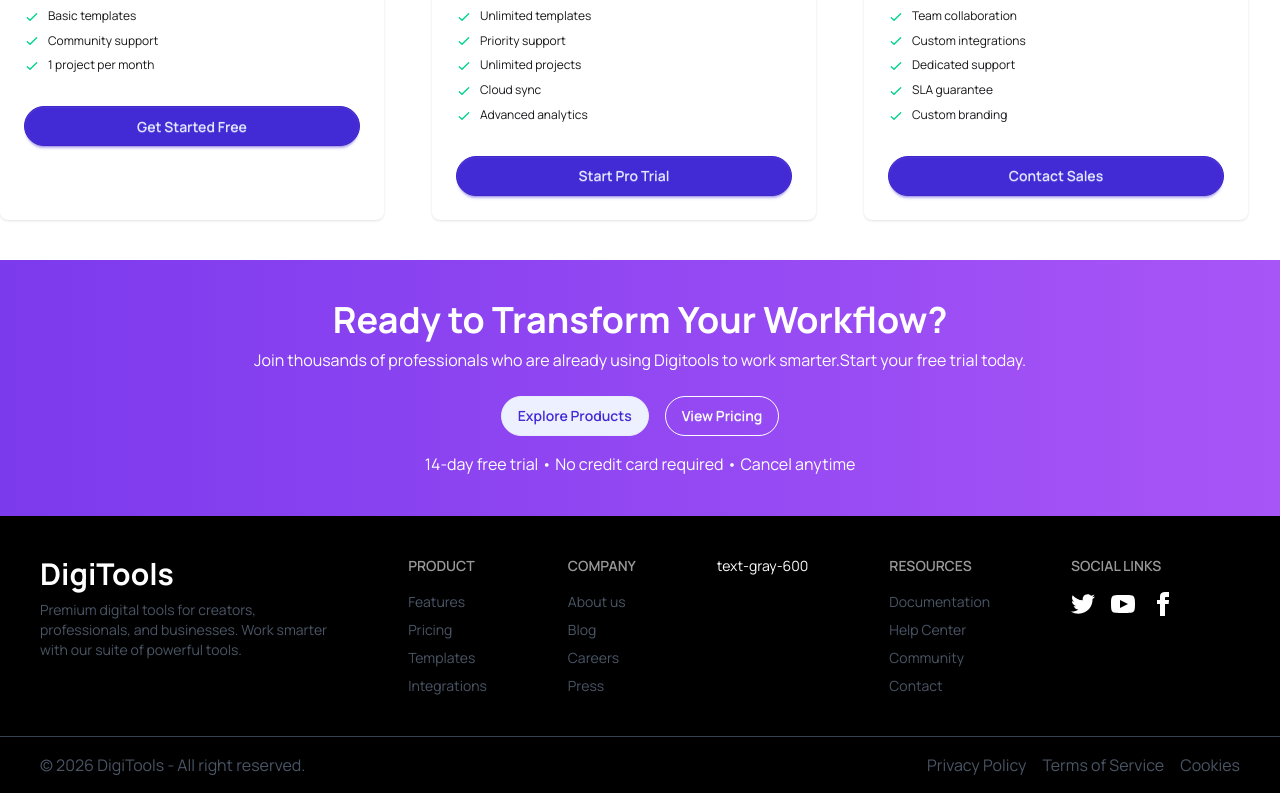
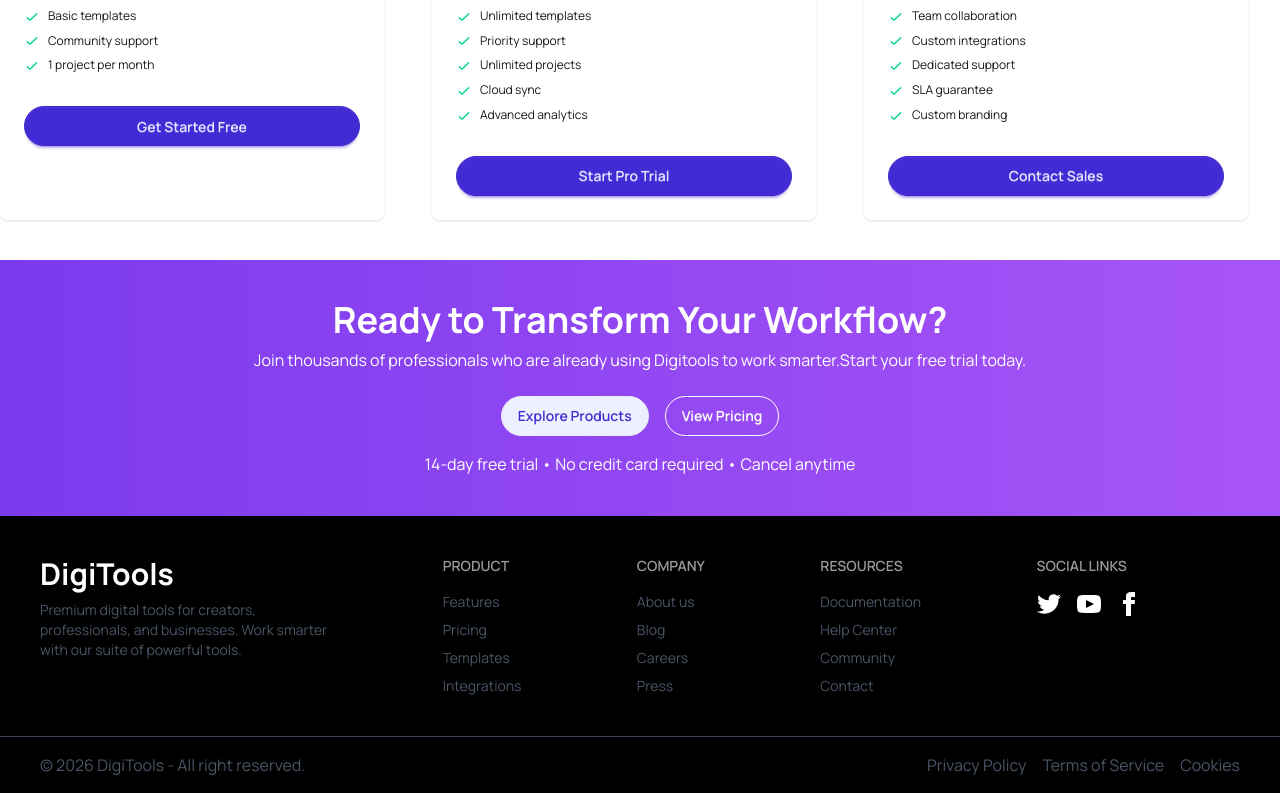
Before and after one commit to raselahmed2023/digiTools, a React (Vite) app: page / in a window 1280 px wide. Shown: the part 3895-4688 px from the top of the page. Built offline with nearby package versions, Linux system fonts and the light colour scheme.

Commit message:
footer is fixed

```diff
--- a/src/Components/Footer.jsx
+++ b/src/Components/Footer.jsx
@@ -2,8 +2,10 @@ import React from 'react';
 
 const Footer = () => {
     return (
-        <div>
-            <footer className="footer sm:footer-horizontal bg-black text-white p-10">
+        <div className='bg-black'>
+
+            <div className=" mx-auto container">
+                <footer className="footer sm:footer-horizontal mx-auto container text-white p-10">
                     <aside>
                         <h2 className='text-3xl font-bold'>DigiTools</h2>
                         <p className='text-gray-600'> Premium digital tools for creators,<br /> professionals, and businesses. Work smarter <br /> with our suite of powerful tools.
@@ -22,7 +24,7 @@ const Footer = () => {
                         <a className="link link-hover text-gray-600">Blog</a>
                         <a className="link link-hover text-gray-600">Careers</a>
                         <a className="link link-hover text-gray-600">Press</a>
-                </nav> text-gray-600
+                    </nav>
                     <nav >
                         <h6 className="footer-title">Resources</h6>
                         <a className="link link-hover text-gray-600">Documentation</a>
@@ -79,6 +81,7 @@ const Footer = () => {
                         <p className='text-gray-600'>Cookies</p>
                     </div>
                 </div>
+            </div>
 
         </div>
     );
```
Lines whose indentation alone changed are shown as unchanged.
